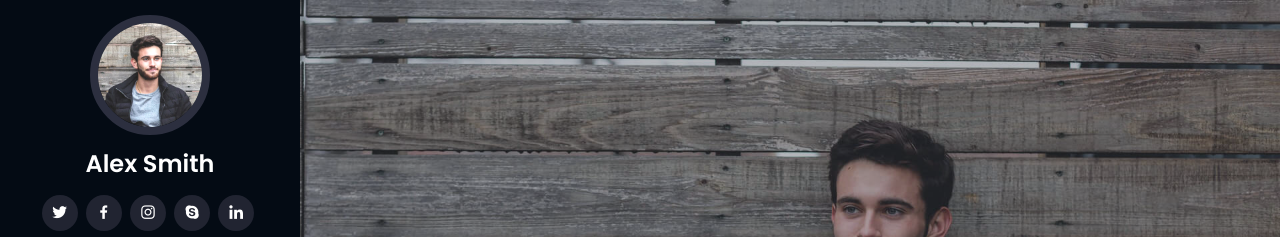
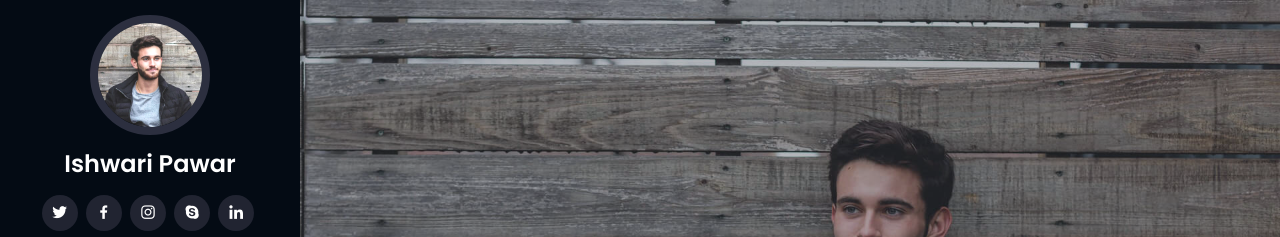
Before and after one commit to Ishwari92/ishwaripawar.github.io, a plain HTML site: page index.html in a window 1280 px wide. Shown: the top 237 px of the page. Drawn offline with nearby package versions, Linux system fonts and the light colour scheme.

Commit message:
changes commited
changes commited

```diff
--- a/index.html
+++ b/index.html
@@ -47,7 +47,7 @@
 
       <div class="profile">
         <img src="assets/img/profile-img.jpg" alt="" class="img-fluid rounded-circle">
-        <h1 class="text-light"><a href="index.html">Alex Smith</a></h1>
+        <h1 class="text-light"><a href="index.html">Ishwari Pawar</a></h1>
         <div class="social-links mt-3 text-center">
           <a href="#" class="twitter"><i class="bx bxl-twitter"></i></a>
           <a href="#" class="facebook"><i class="bx bxl-facebook"></i></a>
```
